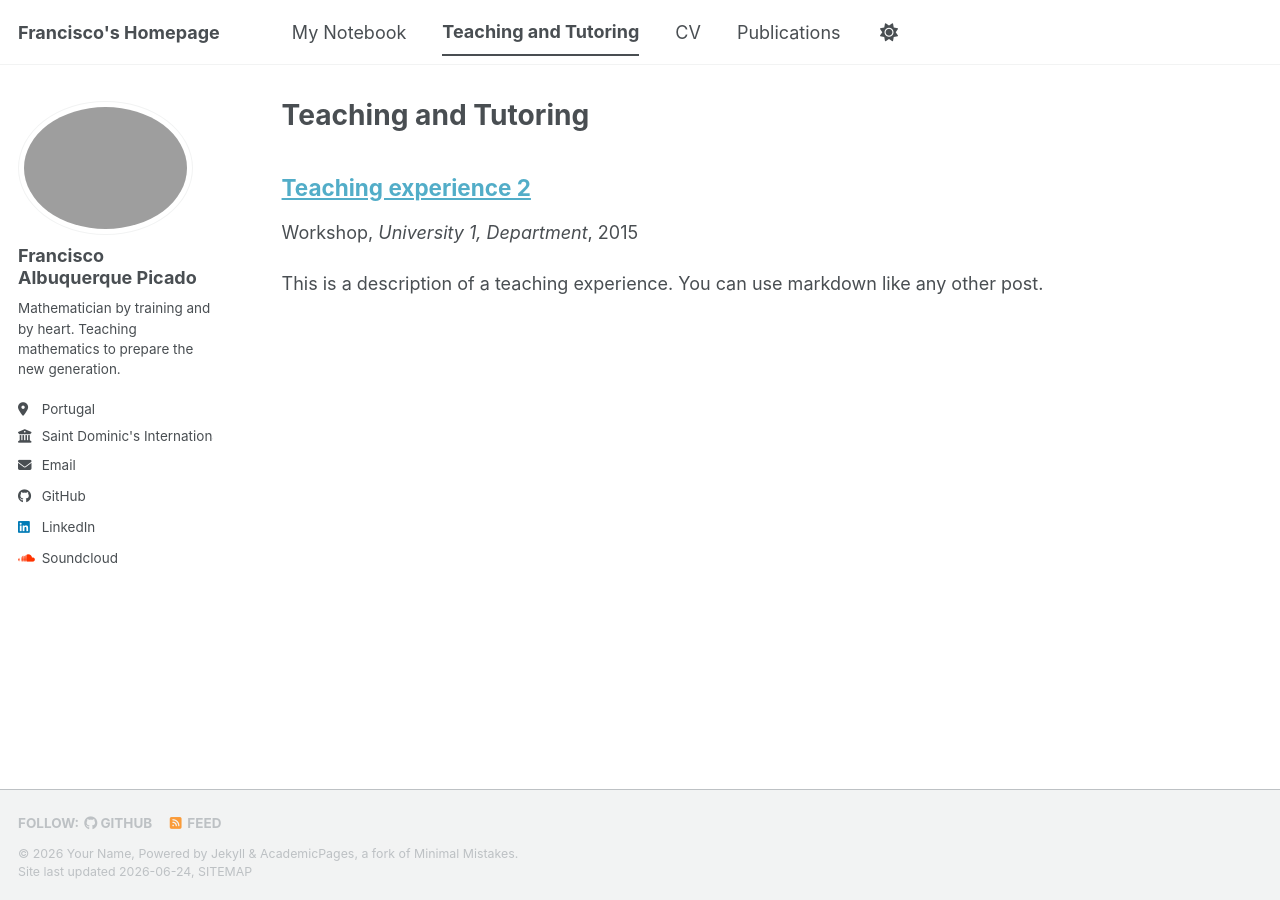
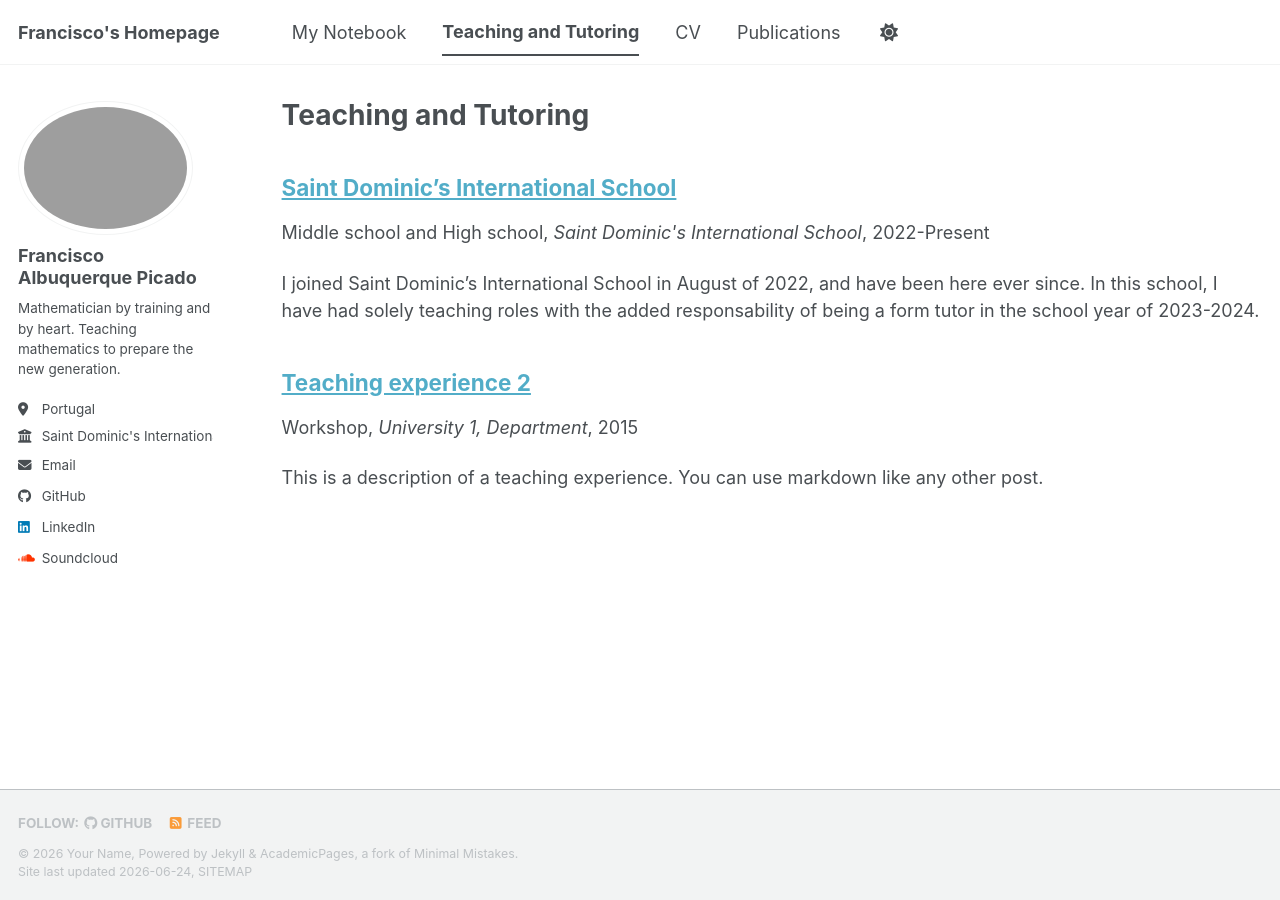
Before and after one commit to ghaleon7/ghaleon7.github.io, a Jekyll site: the page built from _pages/teaching.html, in a window 1280 px wide. Built offline with Jekyll 4.4.1, drawn with Linux system fonts in a browser that asks for light colours; a script bundle is joined from its source files by our own code; library files that are not in the unit come from our copies; a file with an impossible date is left out.

Commit message:
Update 2022-saint-dominics.md

```diff
--- a/_teaching/2022-saint-dominics.md
+++ b/_teaching/2022-saint-dominics.md
@@ -2,9 +2,10 @@
 title: "Saint Dominic's International School"
 collection: teaching
 type: "Middle school and High school"
-permalink: /teaching/2014-spring-teaching-1
+permalink: /teaching/2022-saint-dominics
 venue: "Saint Dominic's International School"
-date: 2022-Present
+date: 2022-08-19
+years: 2022-Present
 location: "São Domingos de Rana, Portugal"
 ---
 
```
